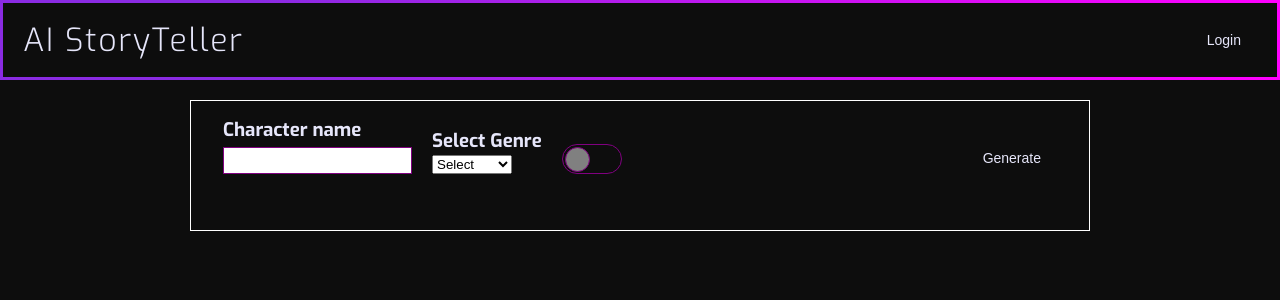
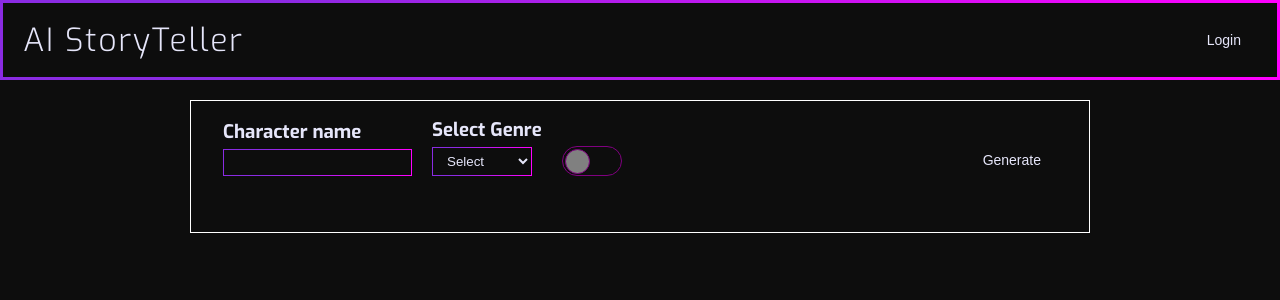
Before and after one commit to LejNur/ai-story-teller, a Next.js app: page / in a window 1280 px wide. Shown: the top 300 px of the page. Built offline with nearby package versions, Linux system fonts and the light colour scheme.

Commit message:
style: @mixin input and select field

```diff
--- a/src/components/Molecules/InputBox/InputBox.module.scss
+++ b/src/components/Molecules/InputBox/InputBox.module.scss
@@ -2,6 +2,7 @@
   input {
     padding: 5px;
     border: 1px solid purple;
+    @include field();
   }
 
   h3 {
--- a/src/components/Molecules/SelectBox/SelectBox.module.scss
+++ b/src/components/Molecules/SelectBox/SelectBox.module.scss
@@ -0,0 +1,15 @@
+.selectBox {
+  select {
+    padding: 5px 10px;
+    @include field();
+
+    option {
+      background-color: var(--background-dark);
+      color: var(--lavander);
+    }
+  }
+
+  h3 {
+    margin-bottom: 5px;
+  }
+}
--- a/src/styles/default/_mixins.scss
+++ b/src/styles/default/_mixins.scss
@@ -8,3 +8,16 @@
   margin: auto;
   padding: 20px;
 }
+
+@mixin field() {
+  background-color: transparent;
+  color: var(--lavander);
+  border-image: linear-gradient(
+      to right,
+      var(--blue-violet) 20%,
+      var(--fuchsia) 100%
+    )
+    1;
+  border-width: 1px;
+  border-style: solid;
+}
```
